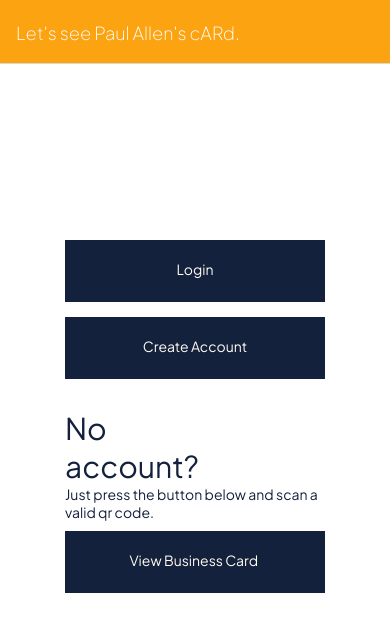
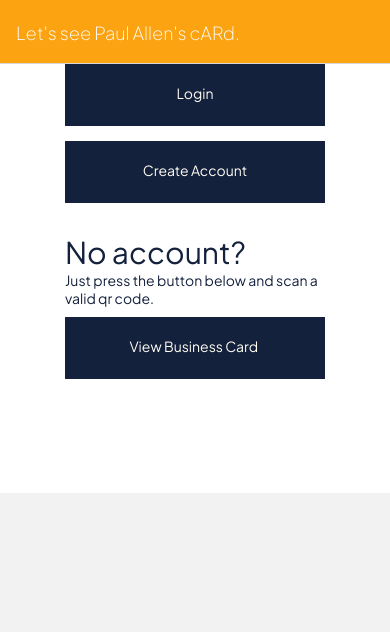
Before and after one commit to willjos/AR-business-cards-frontend, a React Native app in the folder AR-business-cards/: screen / in a window 390 px wide. Shown: the top 632 px of the page. Built offline with nearby package versions, Linux system fonts and the light colour scheme.

Commit message:
css final touches finished

```diff
--- a/AR-business-cards/components/UserLoginPage.js
+++ b/AR-business-cards/components/UserLoginPage.js
@@ -63,6 +63,7 @@ export default function UserLoginPage({
   }
 
   return (
+    <ScrollView>
       <View style={styles.container}>
         {loginButtonRender ? (
           <View>
@@ -79,7 +80,9 @@ export default function UserLoginPage({
           </View>
         ) : (
           <View>
-          <Text style={styles.loginText}>Log in to your existing account</Text>
+            <Text style={styles.loginText}>
+              Log in to your existing account
+            </Text>
             <TextInput
               style={styles.input}
               placeholder="Username"
@@ -181,6 +184,7 @@ export default function UserLoginPage({
           <View style={styles.ViewBusinessCardHairline}></View>
         </View>
       </View>
+    </ScrollView>
   );
 }
 
@@ -190,6 +194,7 @@ const styles = StyleSheet.create({
     backgroundColor: "#FFFFFF",
     alignItems: "center",
     justifyContent: "center",
+    height: 750,
   },
 
   input: {
@@ -229,7 +234,7 @@ const styles = StyleSheet.create({
     marginLeft: 0,
     color: "#14213D",
     fontSize: 30,
-    width: 140,
+    width: 200,
     fontFamily: "PlusJakartaSans",
   },
   noAccountMessageBottom: {
```
Lines whose indentation alone changed are shown as unchanged.
